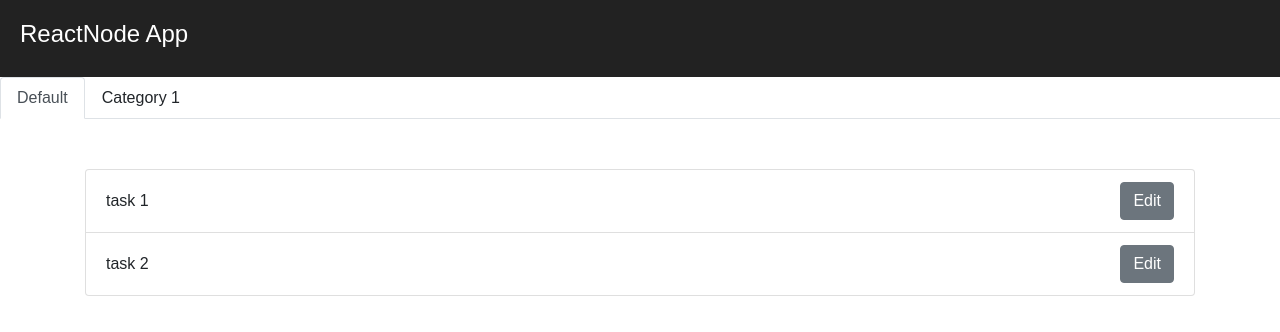
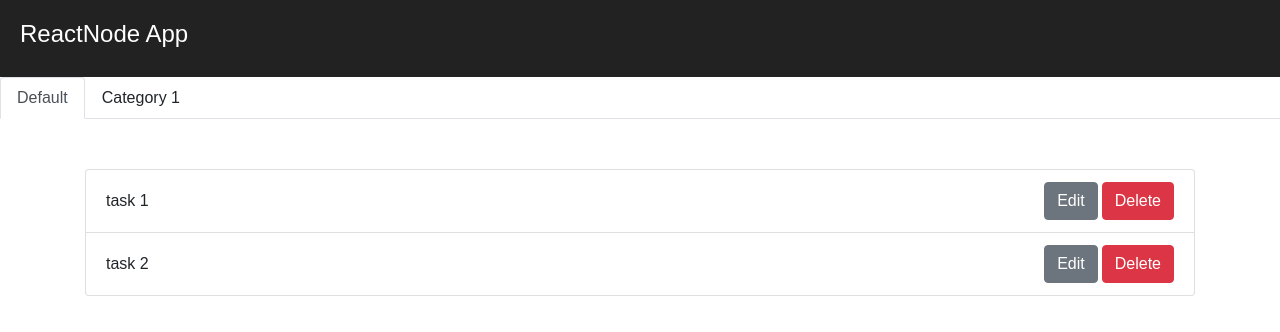
Before and after one commit to MrDzi/react-node-app, a React (Create React App) app: page / in a window 1280 px wide. Shown: the top 332 px of the page. Built offline with nearby package versions, Linux system fonts and the light colour scheme.

Commit message:
delete task, separate task list to own component

```diff
--- a/src/App.js
+++ b/src/App.js
@@ -1,25 +1,18 @@
 import React, { Component } from 'react';
 import { connect } from 'react-redux';
 import { tasksSelector } from './redux/reducers/task/selectors';
-import { fetchTasks, updateTask, updateDraft, resetDraft } from './redux/reducers/task/actions';
-import { TabContent, TabPane, Nav, NavItem, NavLink, ListGroup, ListGroupItem, Container, Button, Modal, ModalBody, Input, Form, FormGroup } from 'reactstrap';
+import { fetchTasks } from './redux/reducers/task/actions';
+import { TabContent, TabPane, Nav, NavItem, NavLink, Container } from 'reactstrap';
 import classnames from 'classnames';
 import './App.css';
+import TaskList from './components/task/TaskList';
 
 class App extends Component {
 	constructor(props) {
 		super(props);
 		this.state = {
-			activeTab: '1',
-			modal: false,
-			// taskDraft: {
-			// 	id: null,
-			// 	name: ''
-			// }
+			activeTab: '1'
 		}
-	}
-	componentDidMount() {
-		this.props.fetchTasks();
 	}
 	toggleTab(tab) {
 		if (this.state.activeTab !== tab) {
@@ -28,27 +21,8 @@ class App extends Component {
 			});
 		}
 	}
-	openModalAndSetDraft(task) {
-		// this.setState({
-		// 	taskDraft: task
-		// });
-		this.props.updateDraft(task);
-		this.toggleModal();
-	}
-	toggleModal = () => {
-		this.setState({
-			modal: !this.state.modal
-		});
-	}
-	updateTask() {
-		this.props.updateTask(this.props.draftTask);
-		this.toggleModal();
-		// this.setState({
-		// 	taskDraft: {
-		// 		id: null,
-		// 		name: ''
-		// 	}
-		// });
+	componentDidMount() {
+		this.props.fetchTasks();
 	}
 	render() {
     	return (
@@ -81,26 +55,7 @@ class App extends Component {
 				<Container>
 					<TabContent className="pt-50" activeTab={this.state.activeTab}>
 						<TabPane tabId='1'>
-							<ListGroup>
-								{
-									this.props.tasks.map((task) => {
-										return (
-											<ListGroupItem key={task.id} className="d-flex align-items-center justify-content-between">
-												<span>{task.name}</span>
-												<div>
-													<Button
-														onClick={() => {
-															this.openModalAndSetDraft(task)
-														}}
-														>
-														Edit
-													</Button>
-												</div>
-											</ListGroupItem>
-										);
-									})
-								}
-							</ListGroup>
+							<TaskList></TaskList>
 						</TabPane>
 						<TabPane tabId='2'>
 							Content of the SECOND tab
@@ -108,40 +63,12 @@ class App extends Component {
 						</TabPane>
 					</TabContent>
 				</Container>
-				<Modal isOpen={this.state.modal} toggle={this.toggleModal}>
-					<ModalBody>
-						<Form>
-        					<FormGroup>
-          						<Input
-									type="text"
-									name="taskName"
-									id="taskName"
-									defaultValue={this.props.draftTask.name}
-									onChange={(event) => {
-										// this.setState({
-										// 	taskDraft: {
-										// 		...this.state.taskDraft,
-										// 		name: event.target.value
-										// 	}
-										// });
-										this.props.updateDraft({
-											name: event.target.value
-										})
-									}}
-								/>
-        					</FormGroup>
-							<Button onClick={() => this.props.resetDraft()}>Reset</Button>
-							<Button onClick={() => this.updateTask()}>Submit</Button>
-						</Form>
-					</ModalBody>
-				</Modal>
       		</div>
     	);
   	}
 }
 
 function mapStateToProps(state) {
-	console.log(state);
 	return {
 		tasks: tasksSelector(state),
 		draftTask: state.task.draftTask
@@ -150,9 +77,6 @@ function mapStateToProps(state) {
 
 const mapDispatchToProps = {
 	fetchTasks,
-	updateTask,
-	updateDraft,
-	resetDraft,
 }
 
 export default connect(mapStateToProps, mapDispatchToProps)(App);
--- /dev/null
+++ b/src/components/task/TaskList.js
@@ -0,0 +1,103 @@
+import React, { Component } from 'react';
+import { connect } from 'react-redux';
+import { tasksSelector } from '../../redux/reducers/task/selectors';
+import { updateTask, updateDraft, resetDraft, deleteTask } from '../../redux/reducers/task/actions';
+import {  ListGroup, ListGroupItem, Button, Modal, ModalBody, Input, Form, FormGroup } from 'reactstrap';
+
+class TaskList extends Component {
+	constructor(props) {
+		super(props);
+		this.state = {
+			modalOpen: false
+		}
+	}
+	openModalAndSetDraft(task) {
+		this.props.updateDraft(task);
+		this.toggleModal();
+	}
+	toggleModal = () => {
+		this.setState({
+			modalOpen: !this.state.modalOpen
+		});
+	}
+	updateTask() {
+		this.props.updateTask(this.props.draftTask);
+		this.toggleModal();
+	}
+	render() {
+		return (
+			<div>
+				<ListGroup>
+					{
+						this.props.tasks.map((task) => {
+							return (
+								<ListGroupItem key={task.id} className="d-flex align-items-center justify-content-between">
+									<span>{task.name}</span>
+									<div>
+										<Button
+											onClick={() => this.openModalAndSetDraft(task)}
+											>
+											Edit
+										</Button>
+										<Button
+											className="ml-1"
+											color="danger"
+											onClick={() => this.props.deleteTask(task.id)}
+											>
+											Delete
+										</Button>
+									</div>
+								</ListGroupItem>
+							);
+						})
+					}
+				</ListGroup>
+				<Modal isOpen={this.state.modalOpen} toggle={this.toggleModal}>
+					<ModalBody>
+						<Form>
+        					<FormGroup>
+          						<Input
+									type="text"
+									name="taskName"
+									id="taskName"
+									value={this.props.draftTask.name}
+									onChange={(event) => {
+										this.props.updateDraft({
+											name: event.target.value
+										})
+									}}
+								/>
+        					</FormGroup>
+							<div className="text-right">
+								<Button onClick={() => this.props.resetDraft()}>Reset</Button>
+								<Button
+									className="ml-1"
+									onClick={() => this.updateTask()}
+									color="primary"
+								>
+									Submit
+								</Button>
+							</div>
+						</Form>
+					</ModalBody>
+				</Modal>
+			</div>
+		)
+	}
+}
+
+function mapStateToProps(state) {
+	return {
+		tasks: tasksSelector(state),
+		draftTask: state.task.draftTask
+	}
+}
+
+const mapDispatchToProps = {
+	updateTask,
+	updateDraft,
+	resetDraft,
+	deleteTask,
+}
+
+export default connect(mapStateToProps, mapDispatchToProps)(TaskList);
--- a/src/redux/reducers/task/actions.js
+++ b/src/redux/reducers/task/actions.js
@@ -28,3 +28,8 @@ export const updateDraft = (task) => ({
 export const resetDraft = () => ({
 	type: ActionTypes.RESET_DRAFT
 })
+
+export const deleteTask = (taskId) => ({
+	type: ActionTypes.DELETE_TASK,
+	payload: taskId
+})
--- a/src/redux/reducers/task/index.js
+++ b/src/redux/reducers/task/index.js
@@ -23,7 +23,7 @@ export default function task(state = initialState, action) {
 					[action.payload.id]: action.payload
 				}
 			}
-        case ActionTypes.DELETE_TASK:
+        case ActionTypes.DELETED_TASK:
             return {
 				...state,
                 tasks: R.omit([action.payload], state.tasks)
--- a/src/redux/sagas/task/index.js
+++ b/src/redux/sagas/task/index.js
@@ -2,7 +2,7 @@ import { takeEvery, put, call } from 'redux-saga/effects'
 import * as R from 'ramda';
 import { ActionTypes } from '../../reducers/task/actions';
 
-const tasks = [
+let tasks = [
 	{
 		id: 1,
 		name: 'task 1'
@@ -13,13 +13,13 @@ const tasks = [
 	}
 ]
 
-const fetchDataMockWrapper = (data = null) => {
+const fetchTasksMockWrapper = (tasks = null) => {
 	return () => Promise.resolve({
-		body: data
+		body: tasks
 	});
 }
 
-const updateDataMockWrapper = (task) => {
+const updateTaskMockWrapper = (task) => {
 	const taskFromCollection = R.find(R.propEq('id', task.id), tasks);
 	task = {
 		...taskFromCollection,
@@ -28,8 +28,14 @@ const updateDataMockWrapper = (task) => {
 	return () => Promise.resolve();
 }
 
-const fetchTasksMock = fetchDataMockWrapper(tasks);
-const updateTaskMock = (task) => updateDataMockWrapper(task);
+const deleteTaskMockWrapper = (taskId) => {
+	tasks = R.filter((task) => task.id !== taskId, tasks);
+	return () => Promise.resolve();
+}
+
+const fetchTasksMock = fetchTasksMockWrapper(tasks);
+const updateTaskMock = (task) => updateTaskMockWrapper(task);
+const deleteTaskMock = (taskId) => deleteTaskMockWrapper(taskId);
 
 const fetchTasks = function* () {
 	try {
@@ -55,7 +61,20 @@ const updateTask = function* (action) {
 	}
 }
 
+const deleteTask = function* (action) {
+	try {
+		yield call(deleteTaskMock, action.payload);
+		yield put({
+			type: ActionTypes.DELETED_TASK,
+			payload: action.payload
+		});
+	} catch (error) {
+		console.log(error);
+	}
+}
+
 export const taskSagas = [
 	takeEvery(ActionTypes.FETCH_TASKS, fetchTasks),
-	takeEvery(ActionTypes.UPDATE_TASK, updateTask)
+	takeEvery(ActionTypes.UPDATE_TASK, updateTask),
+	takeEvery(ActionTypes.DELETE_TASK, deleteTask)
 ]
```
